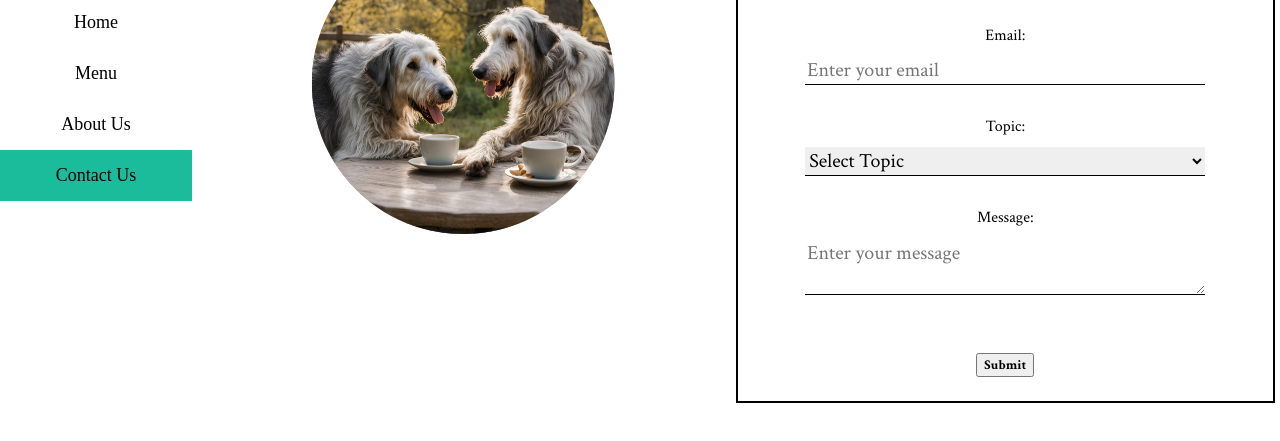
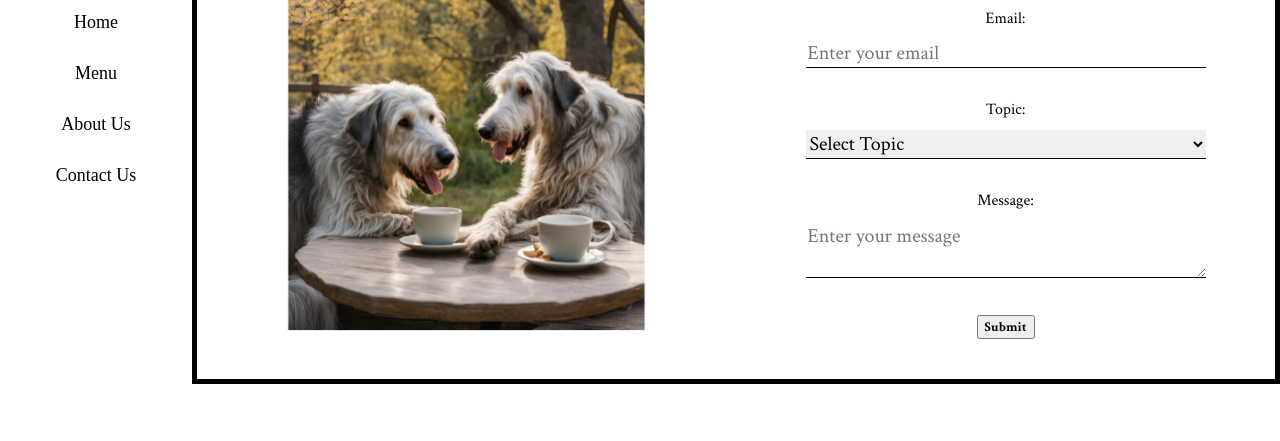
Before and after one commit to EamonnBrowne/EamonnBrowne.github.io, a plain HTML site: page ContactUs/ContactUs.html in a window 1280 px wide. Shown: the part 197-638 px from the top of the page. Drawn offline with Linux system fonts and the light colour scheme.

Commit message:
MT update 31/11/24

```diff
--- a/ContactUs/ContactUs.html
+++ b/ContactUs/ContactUs.html
@@ -23,12 +23,12 @@
         <a href="../index.html">Home</a><!-- Eamonn -->
         <a href="../Menu/Menu.html">Menu</a> <!--Andrew-->
         <a href="../about/About.html">About Us</a> <!--Eamonn-->
-        <a href="" class="active">Contact Us</a><!--Michael-->
+        <a href="../ContactUs/ContactUs.html" class="ContactUs.html">Contact Us</a><!--Michael-->
 	</div>
 	<div class="flex-container-1"> <!--Holds contact form-->
 		<div class="container-box-1"><!--container within flex-->
 			<div>
-				<img src="../images/GetInTouch.png" alt="Two wolfhounds drinking coffee outside">
+				<img src="../images/Get3.png" alt="Two wolfhounds drinking coffee outside">
 			</div>
 		</div>
 		<div class="container-box-1"><!--container within flex-->
@@ -61,9 +61,9 @@
 					<label for="textArea">Message:</label><br>
 					<textarea id="textArea" name="textArea" class="input" placeholder="Enter your message"></textarea><br>
 					<!--The textarea-->
-					<span id="textAreaMessage" class="correction"></span><br><br>
+					<span id="textAreaMessage" class="correction"></span><br>
 					<!--If empty onclick show error message-->
-					<button type="button" class="button" onclick="validateForm()">Submit</button>
+					<button type="button" class="button" onclick="validateForm()">Submit</button><br>
 					<!--The submit button, activates second form of validation-->
 				</form>
 			</div>
--- a/Styles/Style.css
+++ b/Styles/Style.css
@@ -223,27 +223,30 @@ html, body {
 }
 */
 .flex-container-1{  /*picture flex*/
+
 	display: flex;  /*enables flex*/
 	flex-direction: row; /*flexbox row */
 	justify-content: center; /*Places child elements in the centre*/
 	position: absolute;
 	width: 85%;
 	right:0;
+	border:5px solid black;
+	padding-top:10px;
+	padding-bottom:10px;
+
 }
 
 .container-box-1 img {
-
 	object-fit: cover;
 	height: 100%; /*fill the space height wise*/
 	width: 100%; /*fill the space length wise*/
-	/*border-radius: 80%;*/
-	/*border:2px solid black;*/
 }
 
 .container-box-1{
     flex-basis:50%; /*Take up 50% of container space*/
 	background-color:white;
 	text-align:center;	/*centre the text*/
+
 }
 
 
@@ -253,10 +256,7 @@ input[type=text],input[type=email], select, textarea {
 
 }
 
-
-
 .button {
-	/*border-radius: 10px;*/
 	font-family: "Crimson Text", serif;
     font-weight: 800;
     font-style: normal;
@@ -264,21 +264,16 @@ input[type=text],input[type=email], select, textarea {
 .button:hover {
 	background-color: #34495e;
 	color:white;
-
 }
 
 .myform{	 	 /*Gives a margin of 30px around the form*/
-	/*margin:30px;*/
-	border:2px solid black;
-	padding:30px;
-	height:99%; /*fill the space height wise*/
-	width: 99%;
-
+	/*padding:30px;*/
+	height:100%; /*fill the space height wise*/
+	width: 100%;
 	font-family: "Crimson Text", serif;
     font-weight: 500;
     font-style: normal;
 }
-
 
 @media (max-width: 850px) { /*Responsive design, flex becomes column below 850px*/
 	.flex-container-1,.container-box-1  {
```
Also changed, not shown: images/Get3.png (added).
